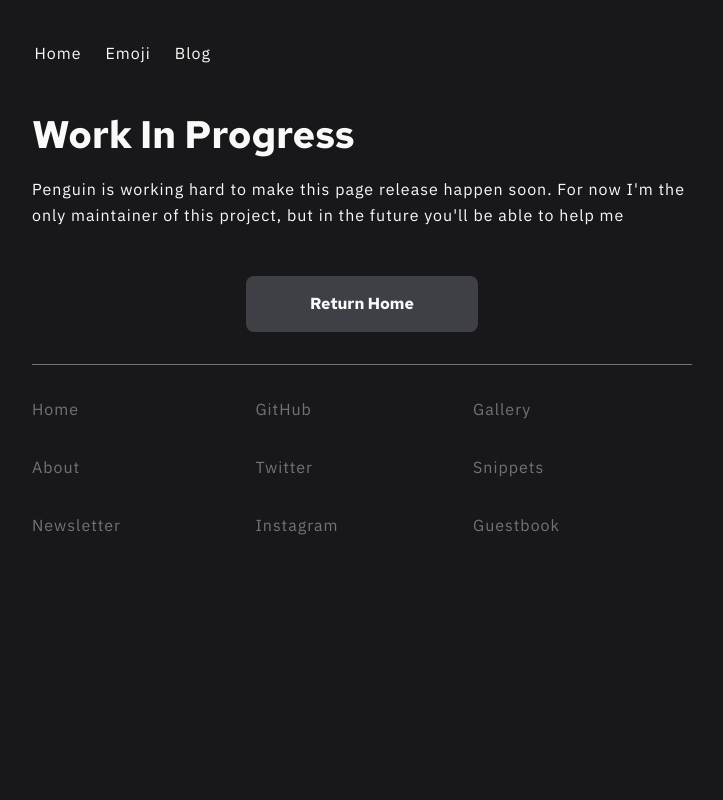
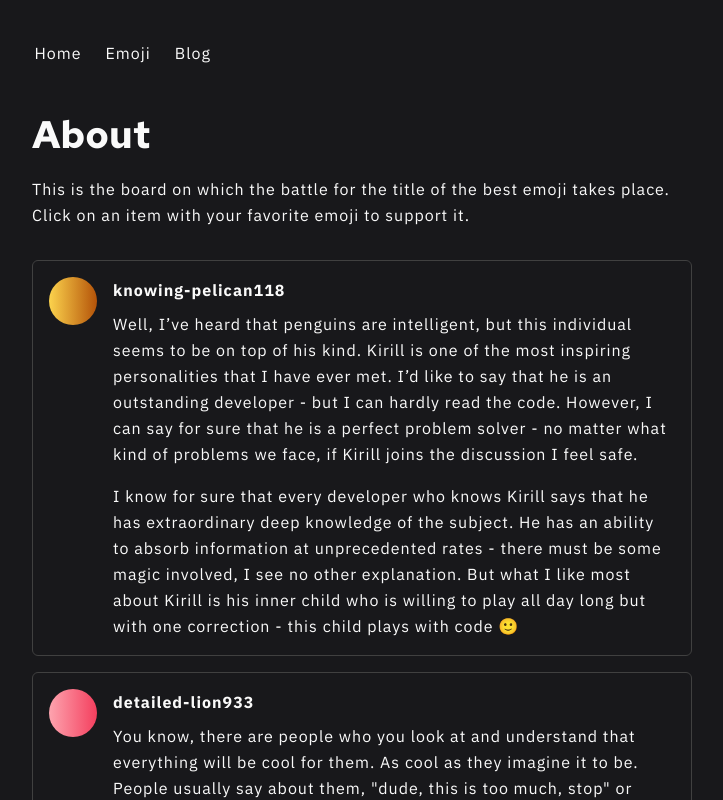
Before and after one commit to kirillkurko/kkurko.dev, a Next.js app: page /about in a window 1280 px wide. Shown: the top 800 px of the page, without its empty margins (278-1001 px from the left). Built offline with nearby package versions, Linux system fonts and the light colour scheme.

Commit message:
Implement about page

```diff
--- /dev/null
+++ b/src/components/AboutCard.tsx
@@ -0,0 +1,38 @@
+import { Paragraph } from '@components/typography';
+import classnames from 'classnames';
+
+interface Props {
+  avatar: string;
+  username: string;
+  message: string[];
+}
+
+const AboutCard = ({ avatar, username, message }: Props) => {
+  return (
+    <li className='mb-4 border border-neutral-700 rounded-md'>
+      <div className='p-4 flex flex-row'>
+        <div
+          className={classnames(
+            'w-12 h-12 min-w-[3rem] mr-4 bg-gradient-to-r rounded-full',
+            avatar,
+          )}
+        />
+        <div>
+          <Paragraph className='!mb-2 font-primary text-base font-bold leading-none'>
+            {username}
+          </Paragraph>
+          {message.map((item, index) => (
+            <Paragraph
+              key={index}
+              className='text-neutral-400 font-primary text-base last:mb-0'
+            >
+              {item}
+            </Paragraph>
+          ))}
+        </div>
+      </div>
+    </li>
+  );
+};
+
+export default AboutCard;
--- a/src/pages/about/index.tsx
+++ b/src/pages/about/index.tsx
@@ -1,5 +1,31 @@
 import Head from 'next/head';
-import WorkInProgress from '@components/WorkInProgress';
+import { PageTitle, Paragraph } from '@components/typography';
+import AboutCard from '@components/AboutCard';
+
+interface Feedback {
+  avatar: string;
+  username: string;
+  message: string[];
+}
+
+const data: Feedback[] = [
+  {
+    avatar: 'from-amber-300 to-amber-700',
+    username: 'knowing-pelican118',
+    message: [
+      `Well, I’ve heard that penguins are intelligent, but this individual seems to be on top of his kind. Kirill is one of the most inspiring personalities that I have ever met. I’d like to say that he is an outstanding developer - but I can hardly read the code. However, I can say for sure that he is a perfect problem solver - no matter what kind of problems we face, if Kirill joins the discussion I feel safe.`,
+      `I know for sure that every developer who knows Kirill says that he has extraordinary deep knowledge of the subject. He has an ability to absorb information at unprecedented rates - there must be some magic involved, I see no other explanation. But what I like most about Kirill is his inner child who is willing to play all day long but with one correction - this child plays with code 🙂`,
+    ],
+  },
+  {
+    avatar: 'from-rose-300 to-rose-500',
+    username: 'detailed-lion933',
+    message: [
+      `You know, there are people who you look at and understand that everything will be cool for them. As cool as they imagine it to be. People usually say about them, "dude, this is too much, stop" or "man, are you crazy??" For them, the world has no limits. And the funny thing is, you can't even imagine how they will do it. You just KNOW that they will reach their final destination. Sooner or later. It's some kind of magic.`,
+      `I only know three people like that. Kirill is the first on the list.`,
+    ],
+  },
+];
 
 const About = () => {
   return (
@@ -8,8 +34,26 @@ const About = () => {
         <title>About | Kirill Kurko</title>
         <link rel='icon' href='/favicon.ico' />
       </Head>
-
-      <WorkInProgress />
+      <section className='mt-8 mb-12 inline-block'>
+        <header className='mb-8'>
+          <PageTitle>About</PageTitle>
+          <Paragraph className='text-neutral-400'>
+            This is the board on which the battle for the title of the best
+            emoji takes place. Click on an item with your favorite emoji to
+            support it.
+          </Paragraph>
+        </header>
+        <ol className='list-none m-0 p-0'>
+          {data.map(({ avatar, username, message }) => (
+            <AboutCard
+              key={username}
+              avatar={avatar}
+              username={username}
+              message={message}
+            />
+          ))}
+        </ol>
+      </section>
     </div>
   );
 };
```
